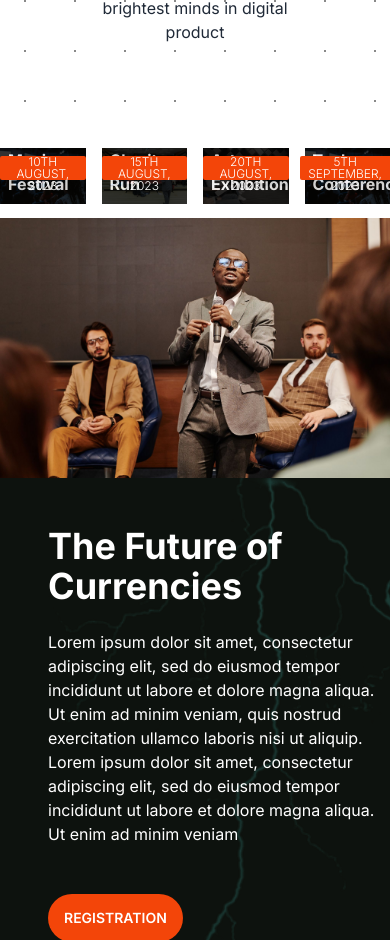
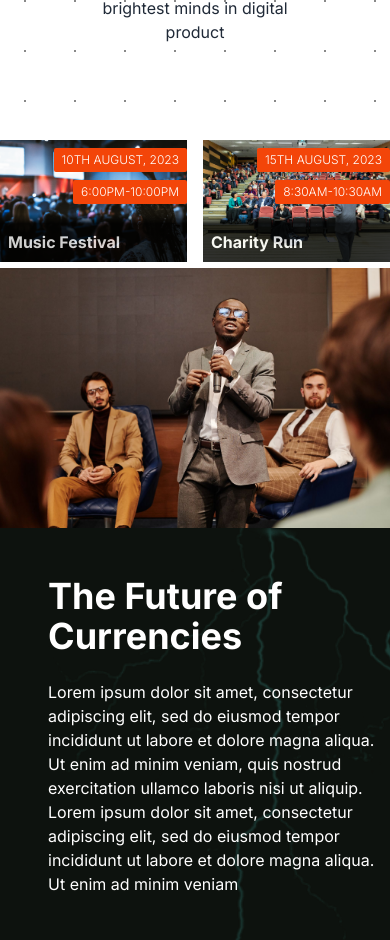
Before and after one commit to the-nazzmul/Impact, a React (Vite) app: page / in a window 390 px wide. Shown: the part 1076-2016 px from the top of the page. Built offline with nearby package versions, Linux system fonts and the light colour scheme.

Commit message:
made seperate top slide event section from really small devices

```diff
--- a/src/Components/Home/Events/Events.jsx
+++ b/src/Components/Home/Events/Events.jsx
@@ -1,5 +1,6 @@
 import SectionHead from "../../SectionHead";
 import img from "./../../../assets/event-pic.jpg";
+import TopSecForSmall from "./TopSecForSmall";
 import TopSection from "./TopSection";
 
 const Events = () => {
@@ -12,8 +13,11 @@ const Events = () => {
         ></SectionHead>
       </div>
       {/* top section */}
-      <div className="my-2">
+      <div className="my-2 hidden md:block">
         <TopSection></TopSection>
+      </div>
+      <div className="md:hidden">
+        <TopSecForSmall></TopSecForSmall>
       </div>
       {/* bottom section */}
       <div className="grid grid-cols-1 lg:gap-0 xl:grid-cols-2">
--- a/src/Components/Home/Events/SingleEvent.jsx
+++ b/src/Components/Home/Events/SingleEvent.jsx
@@ -15,7 +15,7 @@ const SingleEvent = ({ event }) => {
           <BsFillCalendar2WeekFill className="hidden lg:inline" />
           {event.date}
         </button>
-        <button className="btn btn-xs rounded-sm bg-[#F34509] border-none text-white font-light md:block mb-2 ml-auto hidden">
+        <button className="btn btn-xs rounded-sm bg-[#F34509] border-none text-white font-light block mb-2 ml-auto">
           <BsFillCalendar2WeekFill className="hidden lg:inline" />
           {event.time}
         </button>
--- /dev/null
+++ b/src/Components/Home/Events/TopSecForSmall.jsx
@@ -0,0 +1,47 @@
+import { useEffect, useState } from "react";
+import "slick-carousel/slick/slick.css";
+import "slick-carousel/slick/slick-theme.css";
+import Slider from "react-slick";
+import SingleEvent from "./SingleEvent";
+
+const TopSecForSmall = () => {
+  const [events, setEvents] = useState([]);
+
+  useEffect(() => {
+    fetch("./../../../../public/FakeData/event.json")
+      .then((res) => res.json())
+      .then((data) => setEvents(data));
+  }, []);
+  const settings = {
+    infinite: true,
+    speed: 500,
+    slidesToShow: 1,
+    slidesToScroll: 1,
+  };
+
+  const groupIntoChunksOfTwo = (data) => {
+    const result = [];
+    for (let i = 0; i < data.length; i += 2) {
+      result.push(data.slice(i, i + 2));
+    }
+    return result;
+  };
+
+  const groupedCards = groupIntoChunksOfTwo(events);
+
+  return (
+    <Slider {...settings}>
+      {groupedCards.map((slide, index) => (
+        <div key={index}>
+          <div className="card-container flex gap-4">
+            {slide.map((card) => (
+              <SingleEvent key={card.id} event={card} />
+            ))}
+          </div>
+        </div>
+      ))}
+    </Slider>
+  );
+};
+
+export default TopSecForSmall;
```
